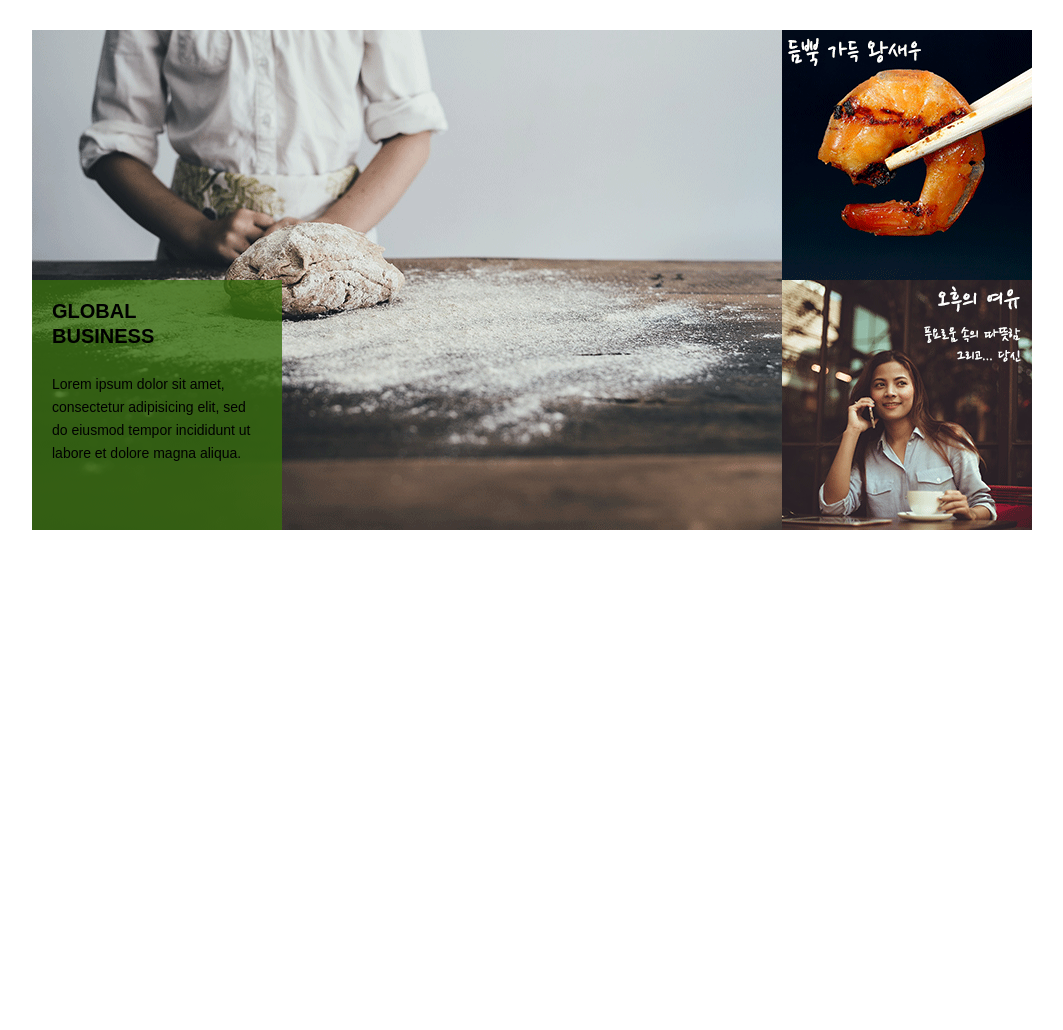
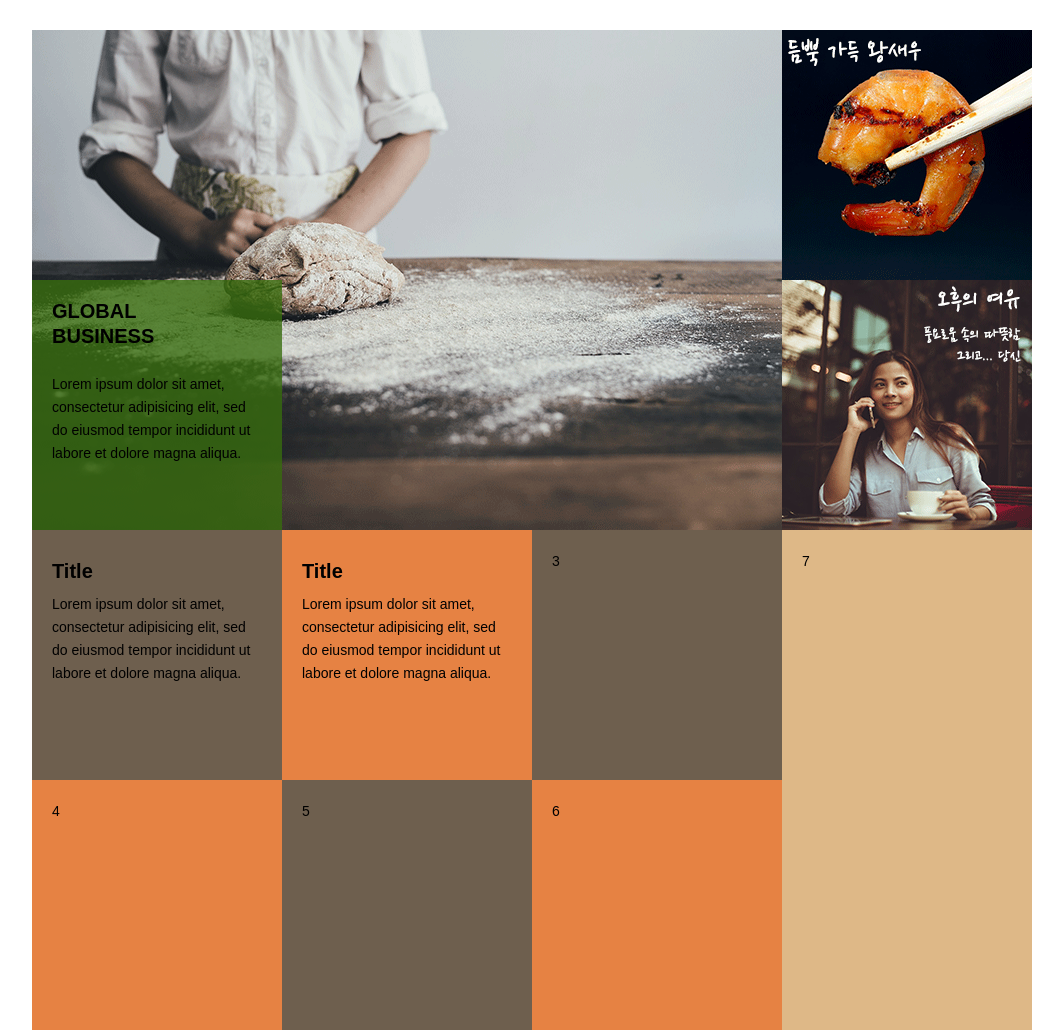
Before and after one commit to re8code/web102, a plain HTML site: page src/about.html in a window 1280 px wide. Shown: the whole page, without its empty margins (108-1171 px from the left). Before the commit the page ends 800 px from the top, so only its background shows below. Drawn offline with nearby package versions, Linux system fonts and the light colour scheme.

Commit message:
about page - box

```diff
--- a/src/about.html
+++ b/src/about.html
@@ -12,6 +12,12 @@
       line-height: 23px;
       font-family: '맑은고딕', 'Arial';
       color: black;
+    }
+
+    h2 {
+      font-weight: 900;
+      font-size: 20px;
+      margin: 10px 0;
     }
 
     #top {
@@ -50,6 +56,43 @@
       float: left;
       background-color: cyan;
     }
+
+    #box_all {
+      width: 1000px;
+      height: 500px;
+      margin: 0 auto;
+      /* background-color: pink; */
+    }
+
+    #box_all .box_left {
+      float: left;
+      width: 750px;
+      height: 500px;
+    }
+
+    #box_all .box_left .box {
+      float: left;
+      width: 210px;
+      height: 210px;
+      padding: 20px;
+      background-color: orange;
+    }
+
+    #box_all .box_left .box:nth-child(2n+1) {
+      background-color: #6e5f4e;
+    }
+
+    #box_all .box_left .box:nth-child(2n) {
+      background-color: #e68243;
+    }
+
+    #box_all .box_right {
+      float: left;
+      padding: 20px;
+      width: 210px;
+      height: 460px;
+      background-color: burlywood;
+    }
   </style>
 </head>
 
@@ -67,6 +110,25 @@
       <img src="../img/right2.png" alt="down image" />
     </div>
   </div>
+  <div id="box_all">
+    <div class="box_left">
+      <div class="box">
+        <h2>Title</h2>
+        Lorem ipsum dolor sit amet, consectetur adipisicing elit, sed do eiusmod tempor incididunt ut labore et dolore
+        magna aliqua.
+      </div>
+      <div class="box">
+        <h2>Title</h2>
+        Lorem ipsum dolor sit amet, consectetur adipisicing elit, sed do eiusmod tempor incididunt ut labore et dolore
+        magna aliqua.
+      </div>
+      <div class="box">3</div>
+      <div class="box">4</div>
+      <div class="box">5</div>
+      <div class="box">6</div>
+    </div>
+    <div class="box_right">7</div>
+  </div>
 </body>
 
 </html>
```
